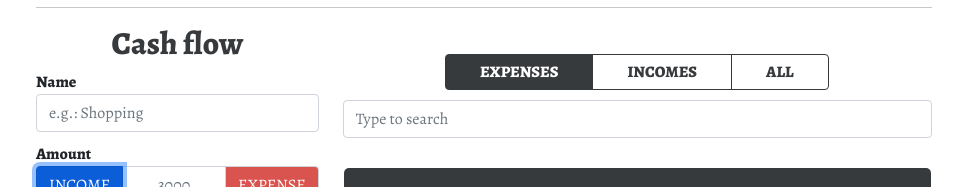
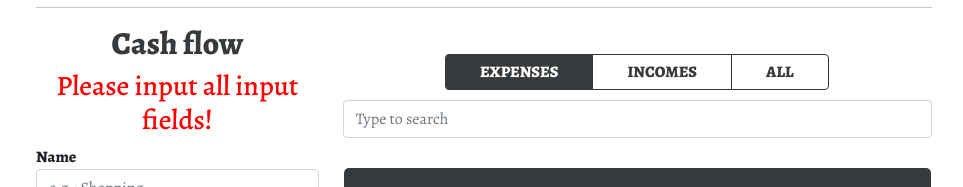
Before and after one commit to sumegizoltan73/expanse-tracker, a React (Create React App) app in the folder FrontEnd/expense-tracker/: page / in a window 1280 px wide. Both pictures are taken after a click on the button "INCOME". Shown: the part 166-353 px from the top of the page, without its empty margins (156-1119 px from the left). Built offline with nearby package versions, Linux system fonts and the light colour scheme; no server answers.

Commit message:
Cash flow inputs with state

```diff
--- a/FrontEnd/expense-tracker/src/App.js
+++ b/FrontEnd/expense-tracker/src/App.js
@@ -9,6 +9,14 @@ import { addUser, deleteUser, loadUsers } from './redux/actions';
 function App() {
   const [radioState, setRadioState] = useState('expenses');
 
+  const [transactionState, setTransactionState] = useState({
+    name: '',
+    username: '',
+    type: ''
+  });
+
+  const [errorState, setErrorState] = useState('');
+
   let dispatch = useDispatch();
 
   const { users } = useSelector(state => state.users );
@@ -17,9 +25,13 @@ function App() {
     dispatch(loadUsers());
   }, [dispatch]);
 
+  const handleCashFlowInputChange = (event) => {
+    let { name, value } = event.target;
+    setTransactionState({ ...transactionState, [name]: value });
+  };
 
   const handleRadioChange = (event) => {
-      setRadioState(event.target.id);
+    setRadioState(event.target.id);
   };
 
   const handleDelete = (id) => {
@@ -27,11 +39,12 @@ function App() {
   };
 
   const handleTransaction = (type) => {
-    const name = document.querySelector('#cash-flow-name');
-    const amount = document.querySelector('#cash-flow-amount');
-
-    if (name.value && amount.value) {
-      dispatch(addUser(name.value, amount.value, type));
+    if (!transactionState.name || !transactionState.username) {
+      setErrorState('Please input all input fields!');
+    }
+    else {
+      setErrorState('');
+      dispatch(addUser(transactionState, setTransactionState));
     }
   };
 
@@ -40,7 +53,12 @@ function App() {
       <h1>My Budget Planner</h1>
       <BudgetBar />
       <div className="row">
-        <CashFlow click={handleTransaction} />
+        <CashFlow
+          click={handleTransaction}
+          change={handleCashFlowInputChange}
+          transaction={transactionState}
+          error={errorState}
+        />
         <List items={users} selected={radioState} changeRadio={handleRadioChange} delete={handleDelete} />
       </div>
     </div>
--- a/FrontEnd/expense-tracker/src/components/CashFlow/CashFlow.js
+++ b/FrontEnd/expense-tracker/src/components/CashFlow/CashFlow.js
@@ -5,10 +5,12 @@ const CashFlow = (props) => {
     return (
         <div className="col-12 col-md-4 cash-flow">
             <h2>Cash flow</h2>
+            {props.error && <h3 style={{color: "red"}} >{props.error}</h3>}
             <div className="input-group" >
                 <label>
                     Name
-                    <input type="text" id="cash-flow-name" className="form-control" placeholder="e.g.: Shopping" />
+                    <input type="text" name="name" className="form-control" placeholder="e.g.: Shopping"
+                        value={props.transaction.name} onChange={props.change} />
                 </label>
             </div>
             <div className="cash-flow-actions">
@@ -18,7 +20,8 @@ const CashFlow = (props) => {
                         onClick={() => props.click('income')} >
                         INCOME
                     </button>
-                    <input type="text" id="cash-flow-amount" className="form-control" placeholder="3000" />
+                    <input type="text" name="username" className="form-control" placeholder="3000"
+                        value={props.transaction.username} onChange={props.change} />
                     <button className="btn btn-primary btn-expense" type="button"
                         onClick={() => props.click('expense')} >
                         EXPENSE
--- a/FrontEnd/expense-tracker/src/redux/actions.js
+++ b/FrontEnd/expense-tracker/src/redux/actions.js
@@ -53,14 +53,11 @@ export const deleteUser = (id) => {
     };
 };
 
-export const addUser = (name, amount, type) => {
+export const addUser = (transaction, setStateFn) => {
     return function (dispatch) {
         fetch(`https://${process.env.REACT_APP_API_ADD}`, {
             method: 'POST',
-            body: JSON.stringify({
-                name: name,
-                username: amount
-            }),
+            body: JSON.stringify(transaction),
             headers : {
               'Content-Type': 'application/json',
               'Accept': 'application/json'
@@ -68,8 +65,11 @@ export const addUser = (name, amount, type) => {
         })
             .then(res => res.json())
             .then(data => {
-                document.querySelector('#cash-flow-name').value = '';
-                document.querySelector('#cash-flow-amount').value = '';
+                setStateFn({
+                    name: '',
+                    username: '',
+                    type: ''
+                });
 
                 dispatch(userAdded());
                 dispatch(loadUsers());
```
